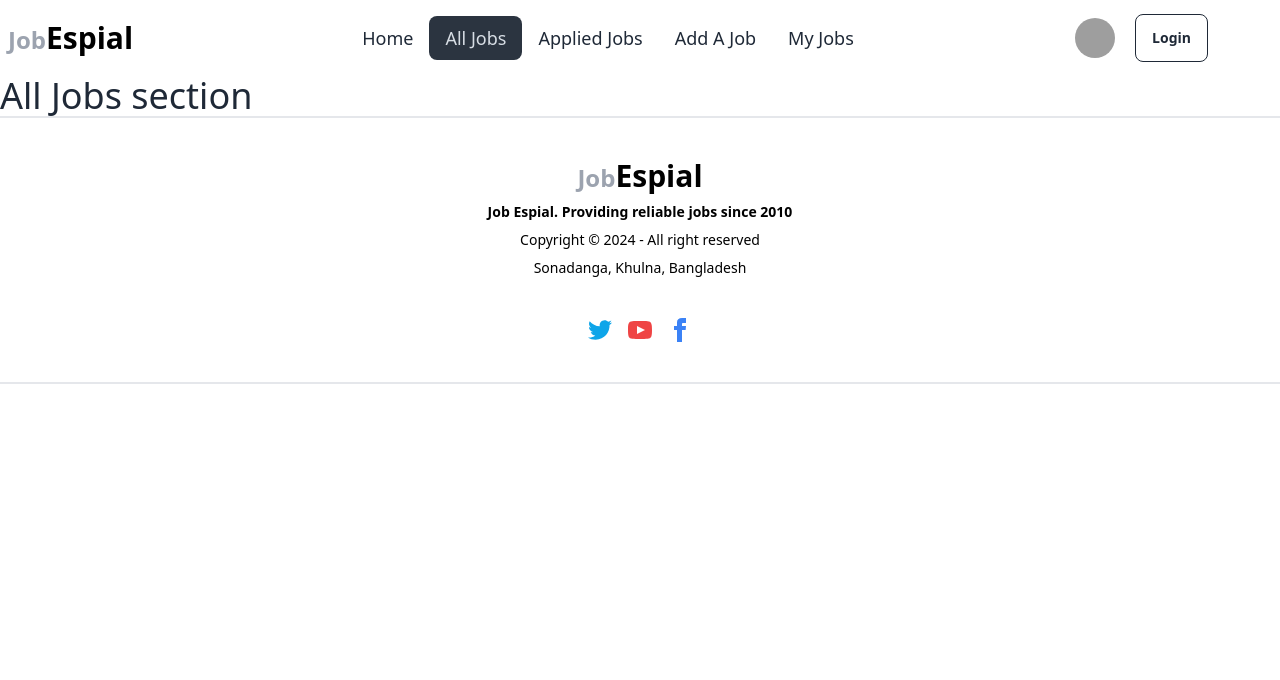
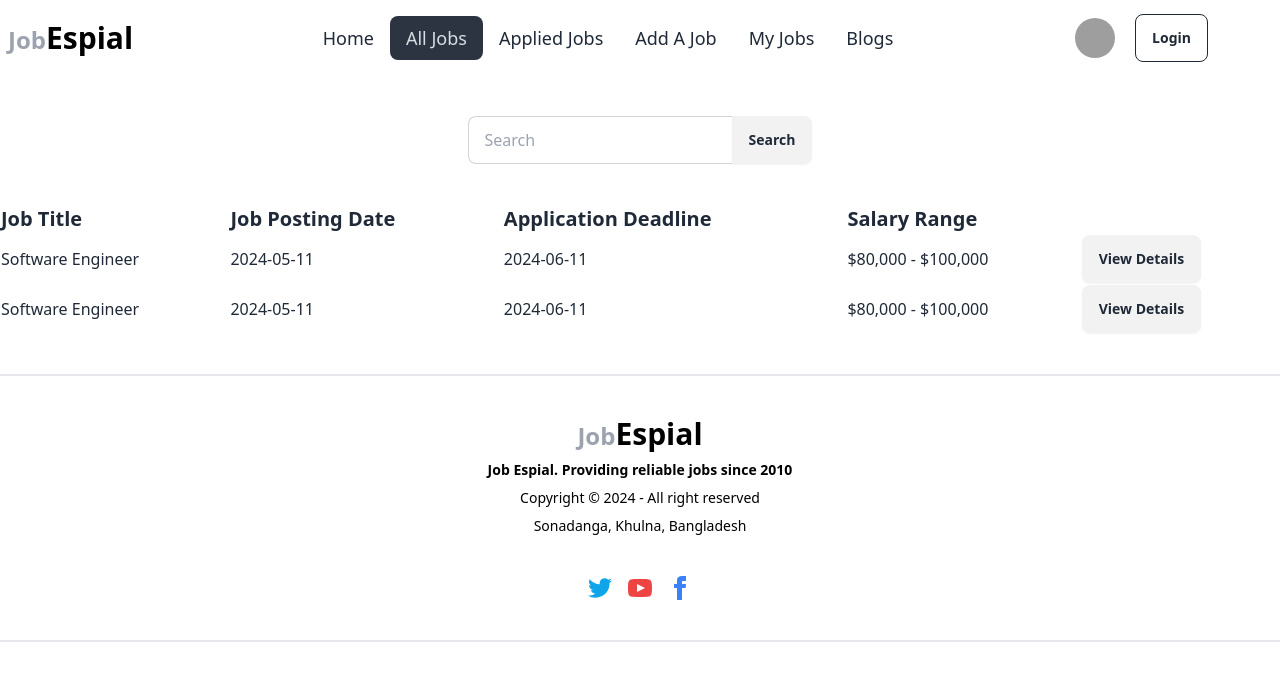
Before and after one commit to Md-Siddik/job-espial-client, a React (Vite) app: page /allJobs in a window 1280 px wide. Shown: the top 680 px of the page. Built offline with nearby package versions, Linux system fonts and the light colour scheme; grey boxes are pictures that could not be loaded.

Commit message:
Job Table structure design

```diff
--- a/src/AllJobs/AllJobs.jsx
+++ b/src/AllJobs/AllJobs.jsx
@@ -2,7 +2,44 @@
 const AllJobs = () => {
     return (
         <div>
-            <h1 className='text-4xl'>All Jobs section</h1>
+            <div className="py-10">
+                <div className="join flex justify-center">
+                    <div>
+                        <div>
+                            <input className="input input-bordered join-item" placeholder="Search" />
+                        </div>
+                    </div>
+                    <div className="indicator">
+                        <button className="btn join-item">Search</button>
+                    </div>
+                </div>
+            </div>
+            <table className="w-full mb-10">
+                <tr className="text-left text-xl">
+                    <th>Job Title</th>
+                    <th>Job Posting Date</th>
+                    <th>Application Deadline</th>
+                    <th>Salary Range</th>
+                </tr>
+                <tr>
+                    <td>Software Engineer</td>
+                    <td>2024-05-11</td>
+                    <td>2024-06-11</td>
+                    <td>$80,000 - $100,000</td>
+                    <td>
+                        <button className="btn">View Details</button>
+                    </td>
+                </tr>
+                <tr>
+                    <td>Software Engineer</td>
+                    <td>2024-05-11</td>
+                    <td>2024-06-11</td>
+                    <td>$80,000 - $100,000</td>
+                    <td>
+                        <button className="btn">View Details</button>
+                    </td>
+                </tr>
+            </table>
         </div>
     );
 };
--- /dev/null
+++ b/src/Blogs/Blog.jsx
@@ -0,0 +1,28 @@
+
+const Blog = () => {
+    return (
+        <div className="py-4">
+            <div className="container w-full px-10 py-6 mx-auto rounded-lg shadow-sm border">
+                <div className="flex items-center justify-between">
+                    <span className="text-sm dark:text-gray-600">Jun 1, 2020</span>
+                    <a rel="noopener noreferrer" href="#" className="px-2 py-1 font-bold rounded dark:bg-default-600 dark:text-gray-50">Javascript</a>
+                </div>
+                <div className="mt-3">
+                    <a rel="noopener noreferrer" href="#" className="text-2xl font-bold hover:underline">Nos creasse pendere crescit angelos etc</a>
+                    <p className="mt-2">Tamquam ita veritas res equidem. Ea in ad expertus paulatim poterunt. Imo volo aspi novi tur. Ferre hic neque vulgo hae athei spero. Tantumdem naturales excaecant notaverim etc cau perfacile occurrere. Loco visa to du huic at in dixi aër.</p>
+                </div>
+                <div className="flex items-center justify-between mt-4">
+                    <a rel="noopener noreferrer" href="#" className="hover:underline dark:text-default-600">Read more</a>
+                    <div>
+                        <a rel="noopener noreferrer" href="#" className="flex items-center">
+                            <img src="https://source.unsplash.com/50x50/?portrait" alt="avatar" className="object-cover w-10 h-10 mx-4 rounded-full dark:bg-gray-500" />
+                            <span className="hover:underline dark:text-gray-600">Leroy Jenkins</span>
+                        </a>
+                    </div>
+                </div>
+            </div>
+        </div>
+    );
+};
+
+export default Blog;
--- /dev/null
+++ b/src/Blogs/Blogs.jsx
@@ -0,0 +1,13 @@
+import Blog from "./Blog";
+
+const Blogs = () => {
+    return (
+        <div className="py-8">
+            <Blog></Blog>
+            <Blog></Blog>
+            <Blog></Blog>
+        </div>
+    );
+};
+
+export default Blogs;
--- a/src/Cards/Card.jsx
+++ b/src/Cards/Card.jsx
@@ -11,7 +11,8 @@ const Card = () => {
                     <div className="card-body">
                         <div className="w-full text-left">
                             <h2 className="card-title text-2xl pb-4 flex items-start">Graphic Designer</h2>
-                            <p className="pb-2">Job Category : <span className="bg-green-500 text-white px-2 rounded-xl">Remote Job</span></p>
+                            <p>Posted By : Md Mahabub</p>
+                            <p className="py-2">Job Category : <span className="bg-green-500 text-white px-2 rounded-xl">Remote Job</span></p>
                             <div className="w-full flex justify-between text-lg py-2">
                                 <span>Posting Date</span>:<span>2024-05-04</span>
                             </div>
@@ -20,7 +21,7 @@ const Card = () => {
                             </div>
                         </div>
                         <div className="text-left">
-                            <p>Seeking skilled software engineer to join development team. Apply by June 11th.</p>
+                            <p>Applicants Number : 06</p>
                         </div>
                         <div className="w-full text-xl font-bold">
                             <span>Salary $50,000-$70,000</span>
--- /dev/null
+++ b/src/JobDetails/JobDetails.jsx
@@ -0,0 +1,50 @@
+
+const JobDetails = () => {
+    return (
+        <div>
+            <div className="container m-auto">
+                <Helmet>
+                    <title>Techno-Real-Estate | Details</title>
+                </Helmet>
+
+                <div className="flex border-[1px] my-24">
+                    <div className="w-[45%]">
+                        <div className="w-full h-full flex items-center justify-center">
+                            <img className="w-full h-fit" src={singleArt.image} alt="Avatar Tailwind CSS Component" />
+                        </div>
+                    </div>
+                    <div className="w-[55%]">
+                        <div className="p-8">
+                            <h1 className="text-4xl font-bold">{singleArt.item_name}</h1>
+                            <div className="flex gap-32 text-2xl py-6">
+                                <h1>{singleArt.subcategory_Name}</h1>
+                            </div>
+                            <div className="flex gap-4 py-4 border-y-[1px] text-2xl">
+                                <p>{singleArt.description}</p>
+                            </div>
+                            <div className="flex gap-36">
+                                <p className="py-4 text-xl">Posted by : {singleArt.name} </p>
+                                <p className="py-4 text-xl">Email : {singleArt.email} </p>
+                            </div>
+                            <div className="flex gap-2">
+                                <p className="py-4 text-xl bg-green-500 dark:text-white px-6 rounded-full">{singleArt.stockStatus} </p>
+                                <p className="py-4 text-xl bg-purple-500 dark:text-white px-6 rounded-full">{singleArt.rating}/5 </p>
+                                <div className="flex gap-4">
+                                    <p className="py-4 text-xl">Customizable : </p>
+                                    <p className="py-4 text-xl bg-cyan-500 dark:text-white px-6 rounded-full">{singleArt.customization} </p>
+                                    <p className="py-4 text-xl">Processing-time : </p>
+                                    <p className="py-4 text-xl bg-cyan-500 dark:text-white px-6 rounded-full">{singleArt.processing_time} </p>
+                                </div>
+                            </div>
+                            <div>
+                                <h1 className="text-4xl font-bold py-4">$$80,000 - $100,000</h1>
+                            </div>
+                        </div>
+                    </div>
+                </div>
+            </div>
+        </div>
+    );
+};
+
+export default JobDetails;
--- a/src/JobTabs/JobTabs.jsx
+++ b/src/JobTabs/JobTabs.jsx
@@ -14,6 +14,7 @@ const JobTabs = () => {
                     <Tab>All Jobs</Tab>
                 </TabList>
 
+                <div className='py-14'>
                     <TabPanel>
                         <Card></Card>
                     </TabPanel>
@@ -29,6 +30,7 @@ const JobTabs = () => {
                     <TabPanel>
                         <h2>All Jobs</h2>
                     </TabPanel>
+                </div>
             </Tabs>
         </div>
     );
--- a/src/Navbar/Navbar.jsx
+++ b/src/Navbar/Navbar.jsx
@@ -8,6 +8,7 @@ const Navbar = () => {
         <li><NavLink to="/appliedJobs">Applied Jobs</NavLink></li>
         <li><NavLink to="/addJobs">Add A Job</NavLink></li>
         <li><NavLink to="/myJobs">My Jobs</NavLink></li>
+        <li><NavLink to="/blogs">Blogs</NavLink></li>
     </>
 
     return (
--- a/src/main.jsx
+++ b/src/main.jsx
@@ -10,6 +10,7 @@ import ErrorPage from './ErrorPage/ErrorPage.jsx';
 import AppliedJobs from './AppliedJobs/AppliedJobs.jsx';
 import AddJobs from './AddJobs/AddJobs.jsx';
 import MyJobs from './MyJobs/MyJobs.jsx';
+import Blogs from './Blogs/Blogs.jsx';
 
 const router = createBrowserRouter([
   {
@@ -36,6 +37,10 @@ const router = createBrowserRouter([
       {
         path: '/myJobs',
         element: <MyJobs></MyJobs>
+      },
+      {
+        path: '/blogs',
+        element: <Blogs></Blogs>
       }
     ]
   },
```
Lines whose indentation alone changed are shown as unchanged.
